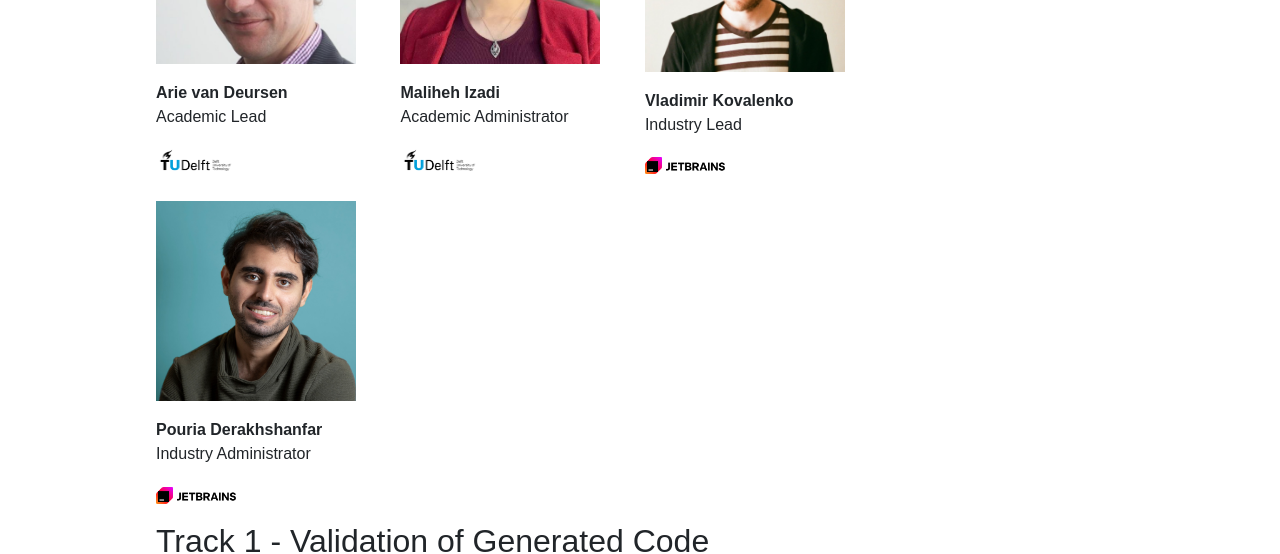
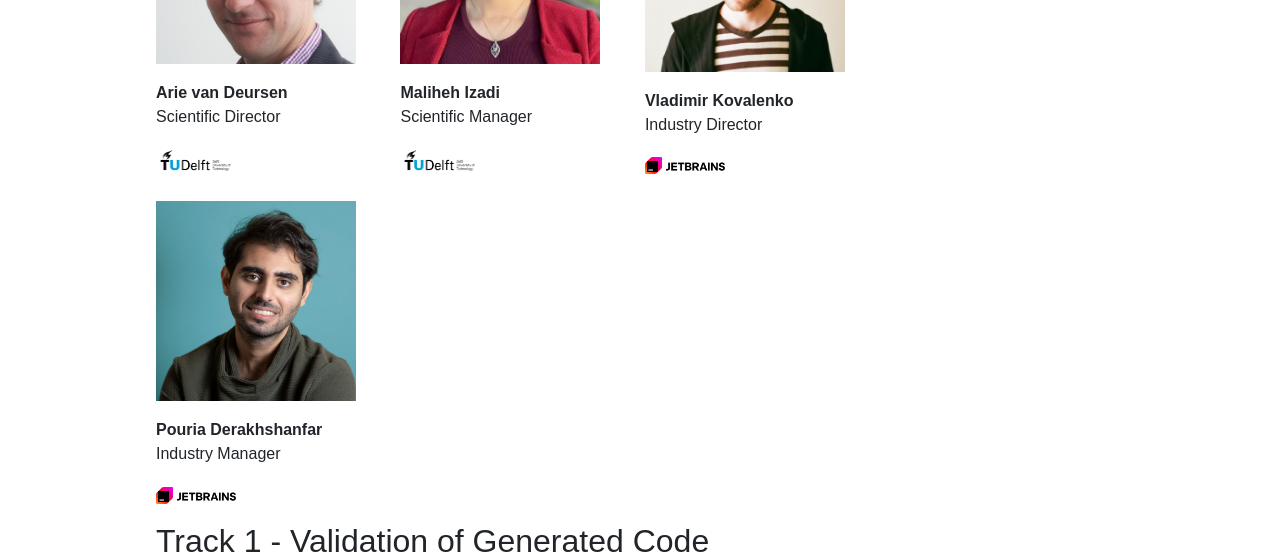
Before and after one commit to SERG-Delft/ai4se-website, a Jekyll site: the page built from people.md, in a window 1280 px wide. Shown: the part 310-864 px from the top of the page. Built offline with Jekyll 4.4.1, drawn with Linux system fonts in a browser that asks for light colours; nearby versions of some CDN libraries; some of the changed text lies outside the part shown.

Commit message:
add/move people

```diff
--- a/_data/people.yml
+++ b/_data/people.yml
@@ -1,19 +1,19 @@
 - category: Administrators
   people:
     - name: Arie van Deursen
-      role: Academic Lead
+      role: Scientific Director
       affiliation: TUDelft
       photo_url: img/avatars/arie.jpeg
     - name: Maliheh Izadi
-      role: Academic Administrator
+      role: Scientific Manager
       affiliation: TUDelft
       photo_url: img/avatars/maliheh.jpeg
     - name: Vladimir Kovalenko
-      role: Industry Lead
+      role: Industry Director
       affiliation: JetBrains
       photo_url: img/avatars/vladimir.png
     - name: Pouria Derakhshanfar
-      role: Industry Administrator
+      role: Industry Manager
       affiliation: JetBrains
       photo_url: img/avatars/pouria.jpeg
 
@@ -78,14 +78,14 @@
       role: PhD Researcher
       affiliation: JetBrains
       photo_url: img/avatars/agnia.jpeg
-    - name: Andrei-Cristian Ionescu
-      role: Intern/MSc Student
-      affiliation: JetBrains, TUDelft
-      photo_url: img/avatars/andrei.jpeg
     - name: Ziyou Li
       role: PhD Researcher
       affiliation: JetBrains, TUDelft
       photo_url: img/avatars/ziyou.jpg
+    - name: Nadine Kuo
+      role: Intern/MSc Student
+      affiliation: JetBrains, TUDelft
+      photo_url: img/avatars/nadine.png
 
 - category: Track 4 - Utilizing Runtime Information to Improve Development Processes
   people:
@@ -140,3 +140,7 @@
       role: Graduated MSc Student/Intern (Track 3)
       affiliation: JetBrains, TUDelft
       photo_url: img/avatars/frank.jpeg
+    - name: Andrei-Cristian Ionescu
+      role: Graduated MSc Student/Intern (Track 3)
+      affiliation: JetBrains, TUDelft
+      photo_url: img/avatars/andrei.jpeg
```
